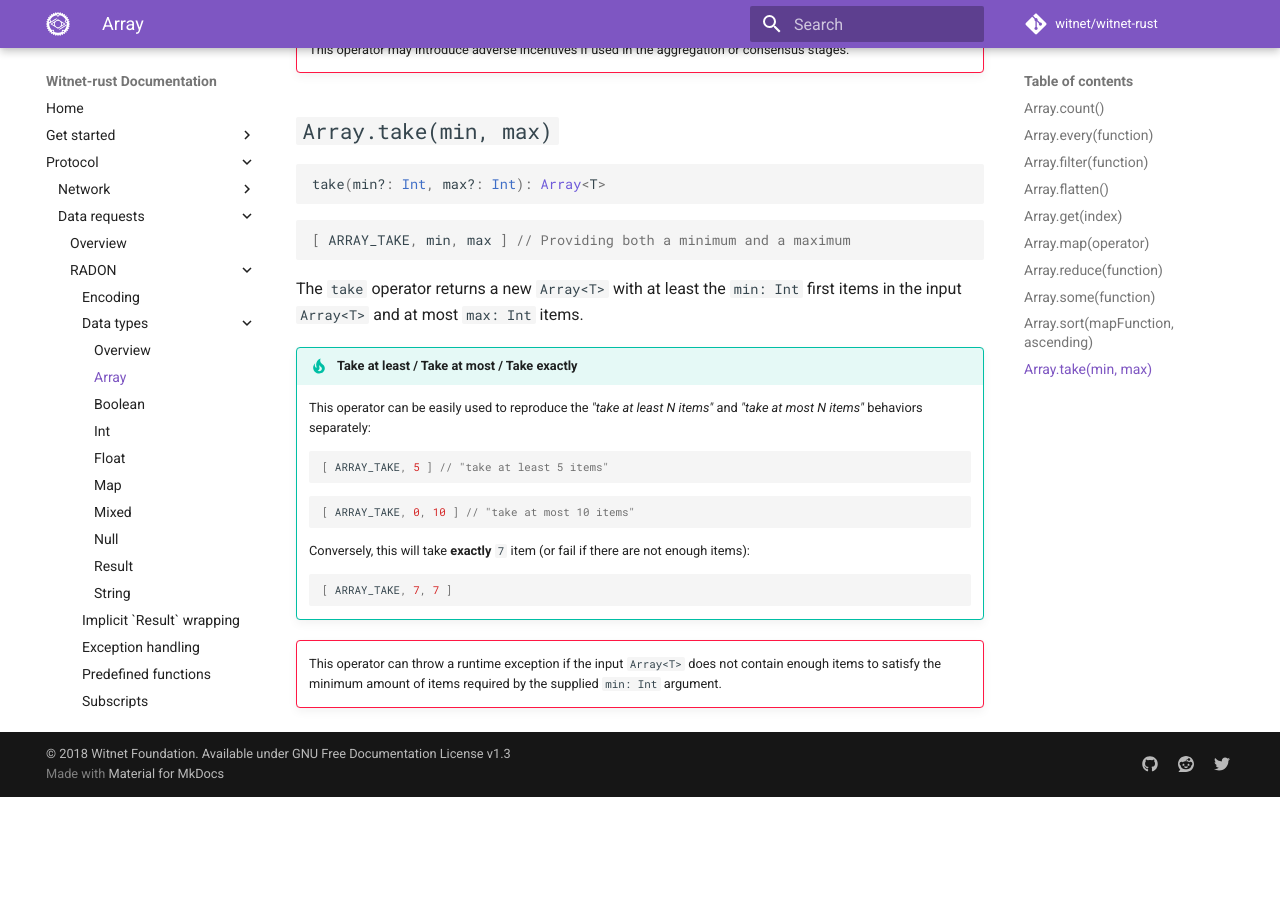
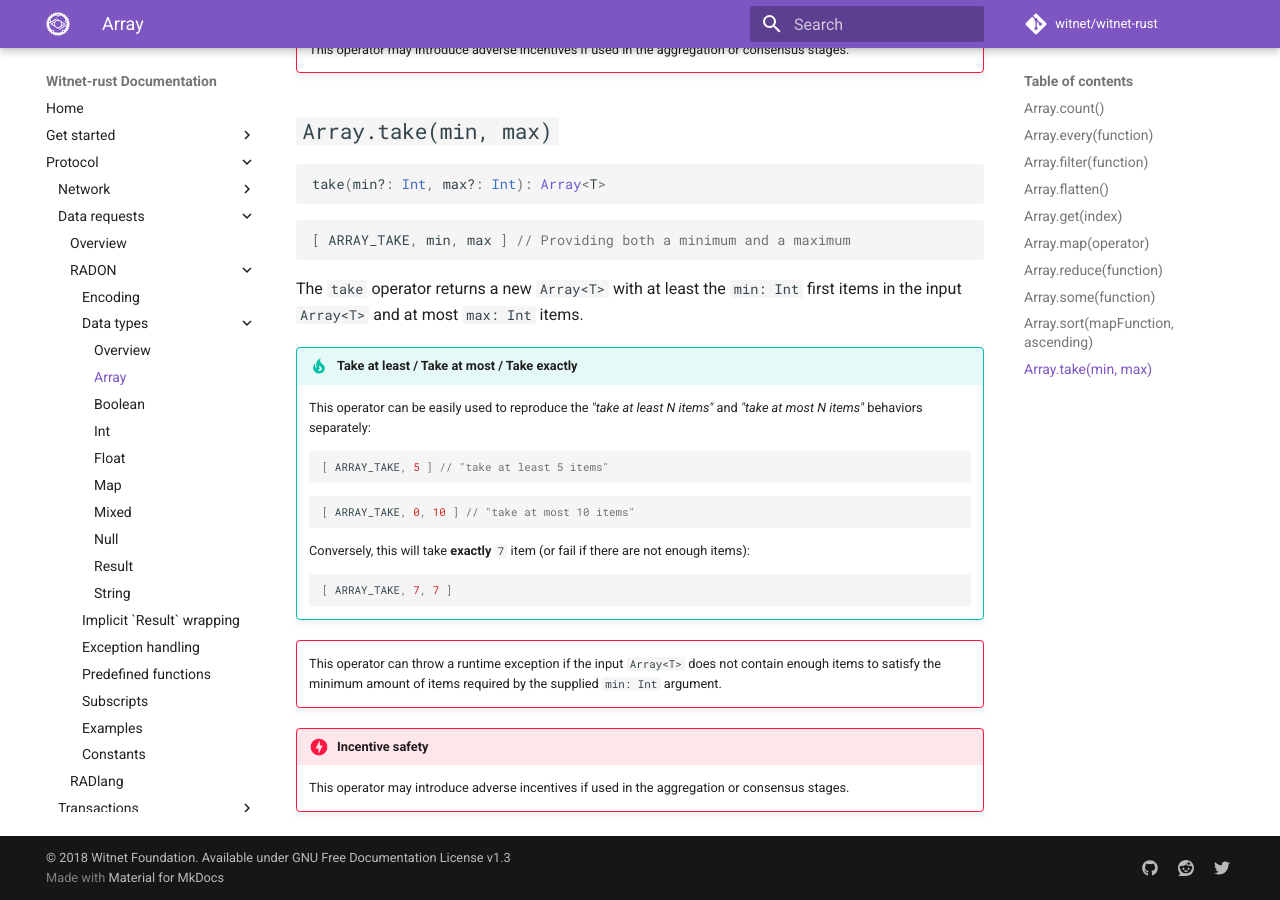
Before and after one commit to witnet/witnet-rust, an MkDocs documentation site: the page built from docs/protocol/data-requests/radon/types/array.md, in a window 1280 px wide and 900 px high, scrolled down 4528 px. Built offline with MkDocs 1.6.1 and Material for MkDocs 9.7.7, drawn with Linux system fonts in a browser that asks for light colours; comment, search, counter and statistics services are not loaded; before the commit the page ends 5325 px from its top, so only the background shows below that.

Commit message:
docs(radon): flag Array.take as potentially incentive unsafe
Along previous two commits, this solves #169

```diff
--- a/docs/protocol/data-requests/radon/types/array.md
+++ b/docs/protocol/data-requests/radon/types/array.md
@@ -222,6 +222,9 @@ most `max: Int` items.
     This operator can throw a runtime exception if the input `Array<T>` does not contain enough items to satisfy the
     minimum amount of items required by the supplied `min: Int` argument.
 
+!!! danger "Incentive safety"
+    This operator may introduce adverse incentives if used in the aggregation or consensus stages.
+
 [subscript]: ../../subscripts
 [filters]: ../../functions#filtering-functions
 [reducers]: ../../functions#reducing-functions
```
